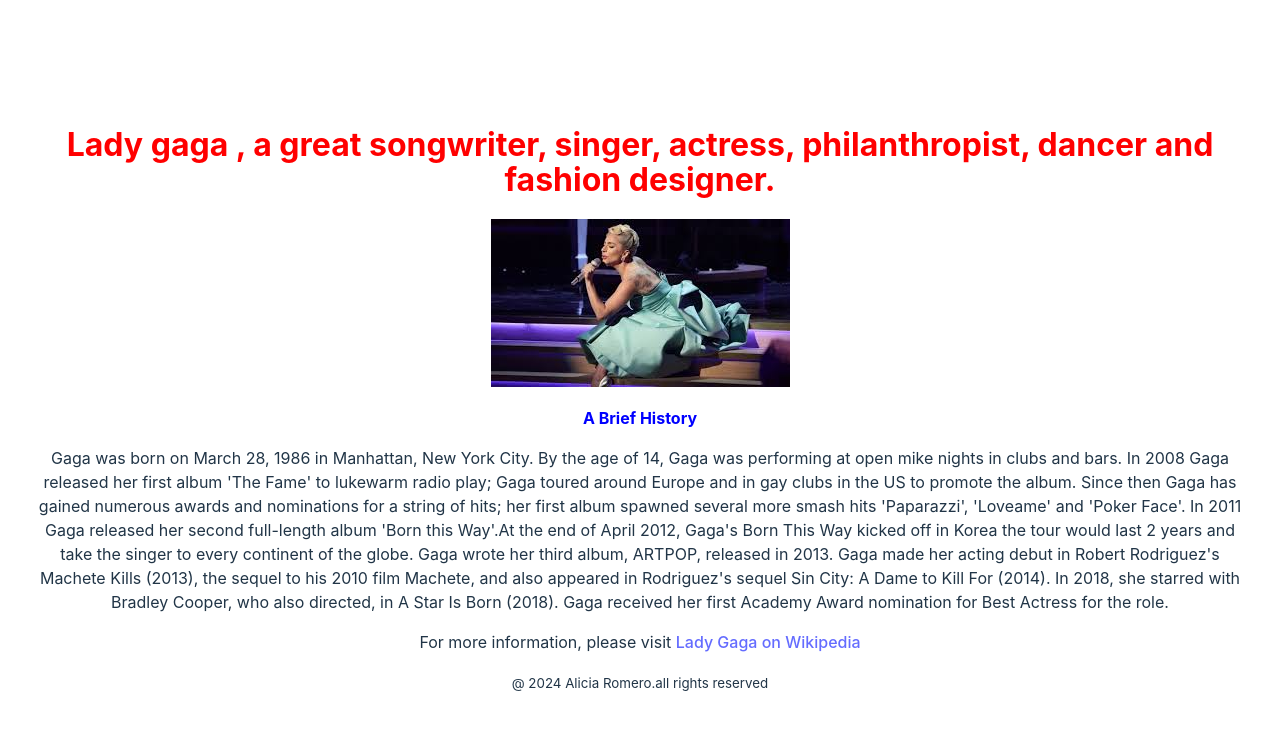
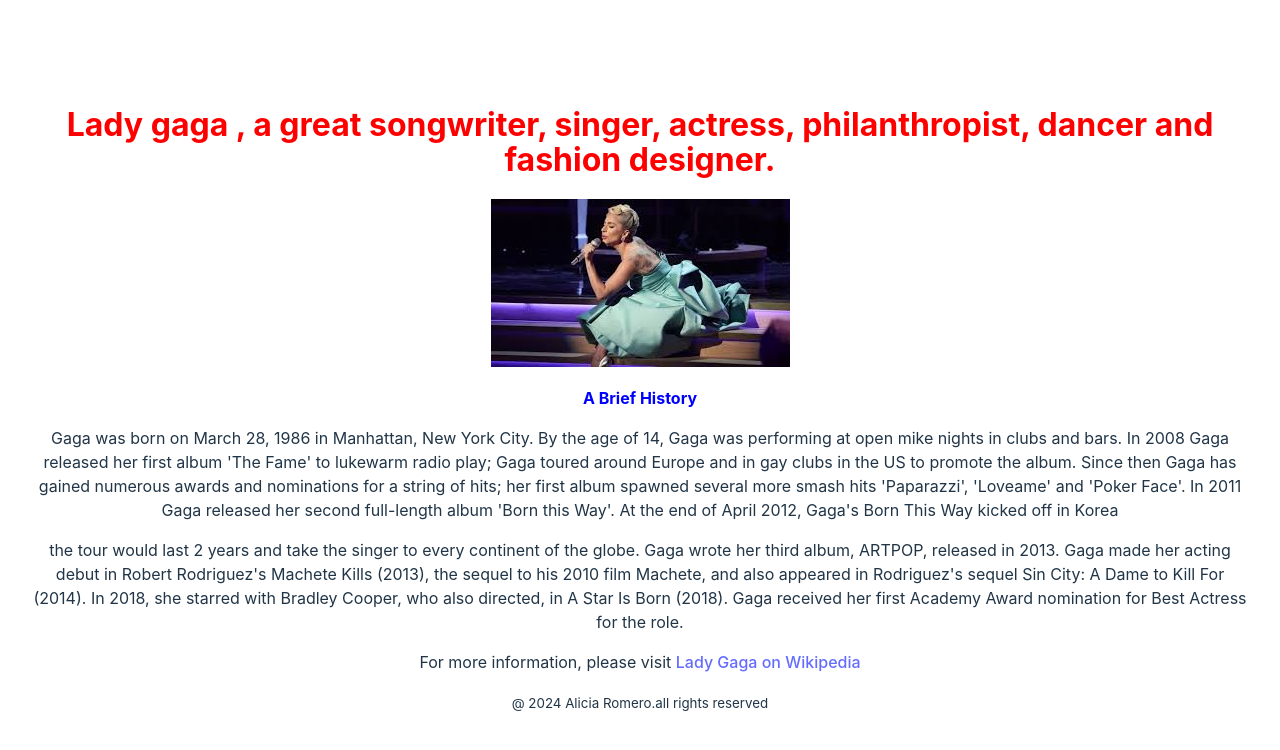
Before and after one commit to Bolao87/my-first-react-app, a React app: page / in a window 1280 px wide. Shown: the top 750 px of the page. Built offline with nearby package versions, Linux system fonts and the light colour scheme; the HTML template or start-up script is replaced by a standard one.

Commit message:
added a new para

```diff
--- a/src/App.jsx
+++ b/src/App.jsx
@@ -14,18 +14,20 @@
 
       <h2> A Brief History</h2>
 
-    <p>
-        Gaga was born on March 28, 1986 in Manhattan, New York City. By the age of 14, Gaga was performing at open mike nights in clubs and bars.
+      <p>
+        Gaga was born on March 28, 1986 in Manhattan, New York City.  By the age of 14, Gaga was performing at open mike nights in clubs and bars.
         In 2008 Gaga released her first album 'The Fame' to lukewarm radio play; Gaga toured around Europe and in gay clubs in the US to promote the album.
         Since then Gaga has gained numerous awards and nominations for a string of hits;
         her first album spawned several more smash hits 'Paparazzi', 'Loveame' and 'Poker Face'.
-        In 2011 Gaga released her second full-length album 'Born this Way'.At the end of April 2012, Gaga's Born This Way kicked off in Korea
+        In 2011 Gaga released her second full-length album 'Born this Way'.  At the end of April 2012, Gaga's Born This Way kicked off in Korea
 
-        the tour would last 2 years and take the singer to every continent of the globe. Gaga wrote her third album, ARTPOP, released in 2013.
+
+      </p>
+      <p>  the tour would last 2 years and take the singer to every continent of the globe. Gaga wrote her third album, ARTPOP, released in 2013.
         Gaga made her acting debut in Robert Rodriguez's Machete Kills (2013), the sequel to his 2010 film Machete, and also appeared in Rodriguez's sequel Sin City: A Dame to Kill For (2014).
         In 2018, she starred with Bradley Cooper, who also directed, in A Star Is Born (2018).
         Gaga received her first Academy Award nomination for Best Actress for the role.
-      </p>
+        </p>
 
       <p>For more information, please visit <a id="tribute-link" href="https://en.wikipedia.org/wiki/Lady_Gaga" target="_blank">Lady Gaga on Wikipedia</a></p>
 
```
